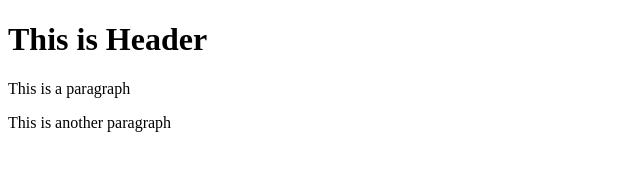
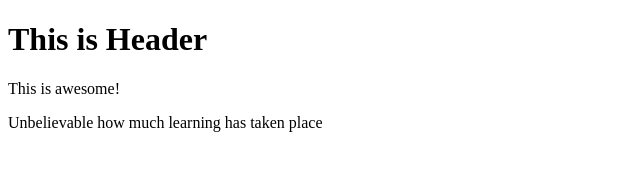
Before and after one commit to pxg1216/my-nucamp-git-repo, a website: page index.html in a window 1280 px wide. Shown: the whole page, without its empty margins (0-640 px from the left). Drawn offline with Linux system fonts and the light colour scheme.

Commit message:
using NPM

```diff
--- a/index.html
+++ b/index.html
@@ -2,7 +2,7 @@
 <html>
     <body>
         <h1>This is Header</h1>
-        <p>This is a paragraph</p>
-        <p>This is another paragraph</p>
+        <p>This is awesome!</p>
+        <p>Unbelievable how much learning has taken place</p>
     </body>
 </html>
```
Also changed, not shown: package.json (added, +24 -0 lines), 2 other files.
